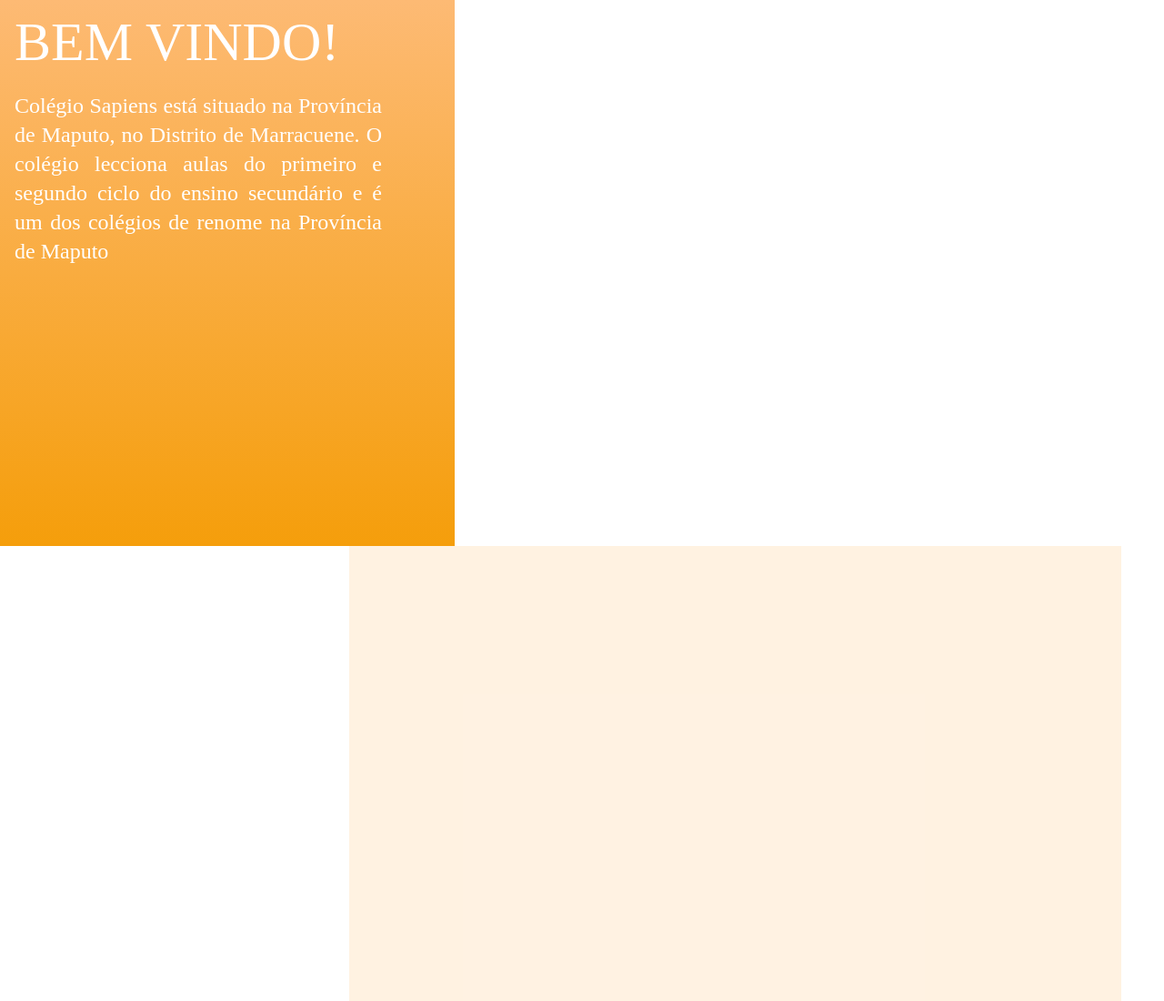
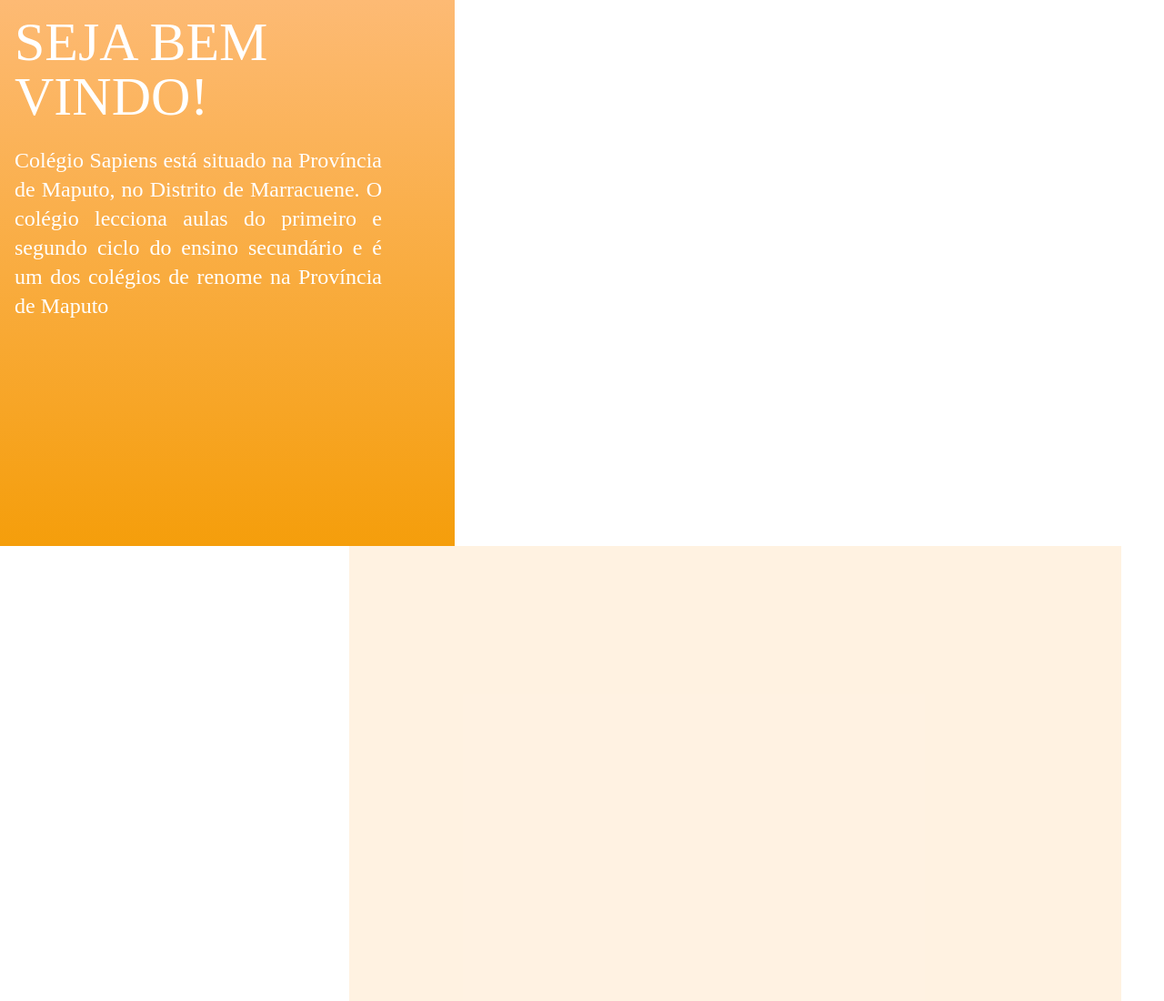
Before and after one commit to ClaudioCumbene/gestao_academica, a website: page index.html in a window 1280 px wide. Shown: the top 1100 px of the page at 91% size. Drawn offline with Linux system fonts and the light colour scheme.

Commit message:
Update index.html

```diff
--- a/index.html
+++ b/index.html
@@ -10,7 +10,7 @@
 
 <body>
     <section class="w-[500px] h-[600px] bg-gradient-to-b from-orange-300 to-amber-500">
-        <div class="text-white text-6xl font-light font-['Montserrat'] pt-4 ml-4">BEM VINDO!</div><br>
+        <div class="text-white text-6xl font-light font-['Montserrat'] pt-4 ml-4">SEJA BEM VINDO!</div><br>
         <div class="w-[404px] text-justify text-white text-2xl font-normal font-['Montserrat'] ml-4">
             Colégio Sapiens está situado na Província de Maputo, no Distrito de Marracuene. O colégio lecciona aulas do
             primeiro e segundo ciclo do ensino secundário e é um dos colégios de renome na Província de Maputo
```
